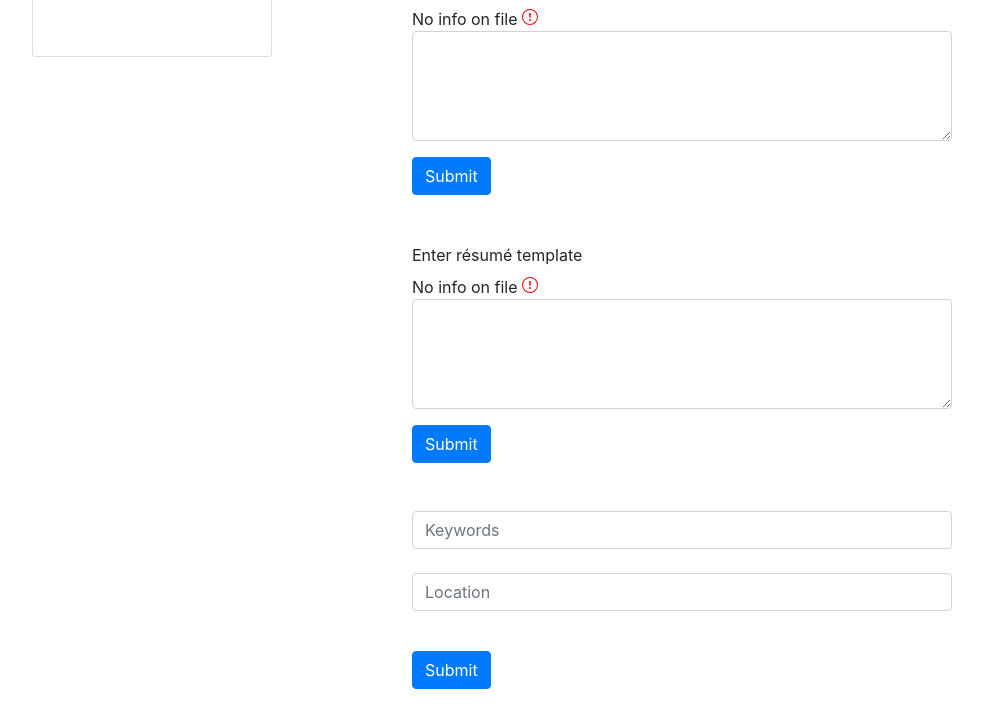
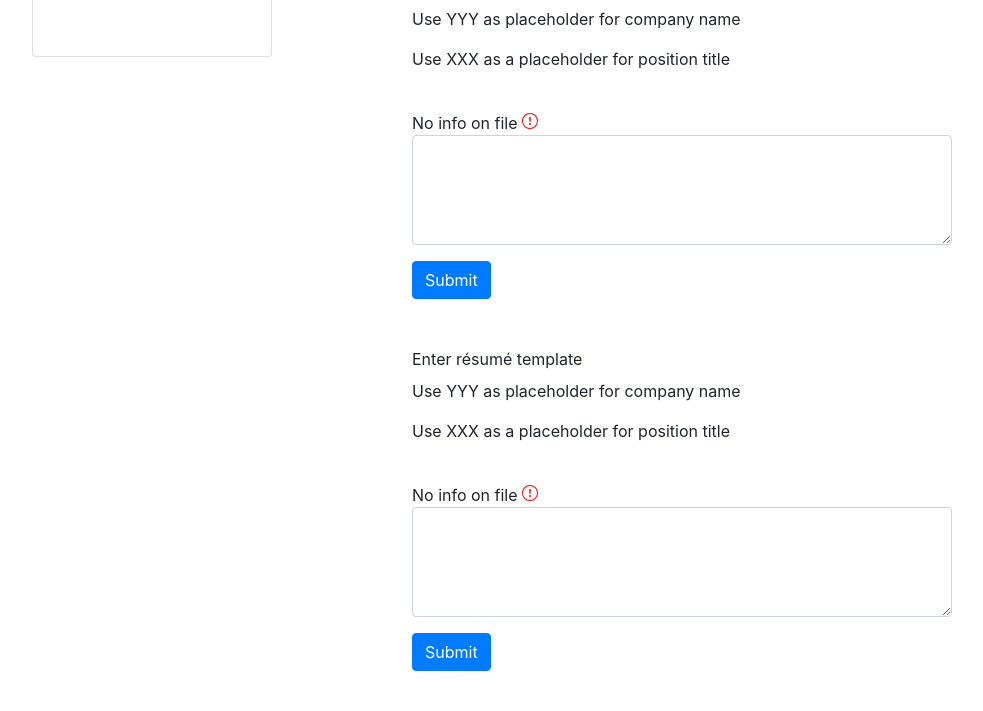
Before and after one commit to aphrx/jabber, a Flask app: template templates/profile.html in a window 1280 px wide. Shown: the part 112-823 px from the top of the page, without its empty margins (53-1036 px from the left). Run offline with Flask 2, Linux system fonts and the light colour scheme; the template is opened without the code that fills it, so the values that code supplies are empty; some libraries are stand-ins or nearby versions.

Commit message:
cron route

```diff
--- a/app.py
+++ b/app.py
@@ -305,6 +305,7 @@ def load_user(user_id):
 def unauthorized():
     return render_template("index.html", login_err="yep")
 
+@app.route("/cron")
 def scheduled():
     now = datetime.now()
     dt_string = now.strftime("%d/%m/%Y %H:%M:%S")
--- a/templates/profile.html
+++ b/templates/profile.html
@@ -23,7 +23,8 @@
             <form method="POST" accept-charset="UTF-8">
                 <div class="form-group">
                     <label for="cv">Enter CV template</label>
-
+                    <p>Use YYY as placeholder for company name</p>
+                    <p>Use XXX as a placeholder for position title</p>
                     <br />
                     {% if 'true' in cv_ok %}
                     Saved in file
@@ -52,7 +53,8 @@
             <form method="POST" accept-charset="UTF-8">
                 <div class="form-group">
                     <label for="resume">Enter résumé template</label>
-
+                    <p>Use YYY as placeholder for company name</p>
+                    <p>Use XXX as a placeholder for position title</p>
                     <br />
                     {% if 'true' in resume_ok %}
                     Saved in file
```
